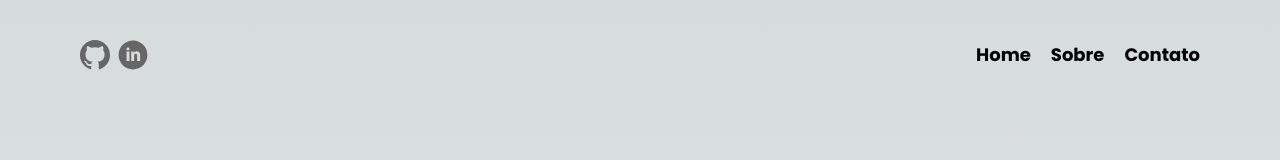
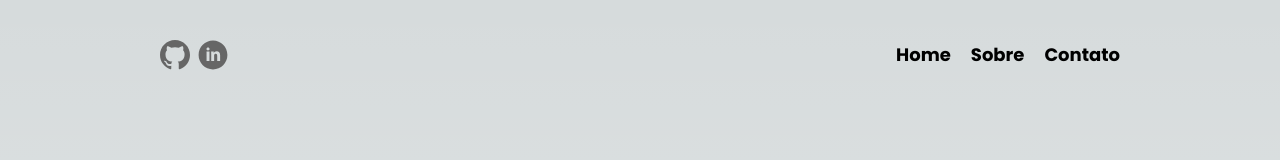
Before and after one commit to edintwi/my-website, a Next.js app: page / in a window 1280 px wide. Shown: the top 160 px of the page. Built offline with nearby package versions, Linux system fonts and the light colour scheme.

Commit message:
xl padding

```diff
--- a/src/app/layout.tsx
+++ b/src/app/layout.tsx
@@ -28,7 +28,7 @@ export default function RootLayout({
 }>) {
   return (
     <html lang="pt-br" className={poppins.className}>
-      <body className="px-20 py-10 xsm:py-10 xsm:px-5 xl:px-20">
+      <body className="px-20 py-10 xsm:py-10 xsm:px-5 xl:px-40">
         <Navbar />
         {children}
         <Footer />
--- a/src/components/navbar/navbar.tsx
+++ b/src/components/navbar/navbar.tsx
@@ -18,7 +18,7 @@ export default function Navbar() {
   }, []);
   return (
     <nav
-      className={`flex justify-between items-center fixed top-0 left-0 right-0 xl:px-20 py-10 w-screen z-50 xsm:px-10 transition-colors duration-300 ${
+      className={`flex justify-between items-center fixed top-0 left-0 right-0 xl:px-20 py-10 w-screen z-50 xsm:px-10 xl:px-40 transition-colors duration-300 ${
         scrolled ? "bg-black/80 backdrop-blur-md" : "bg-transparent"
       }`}
     >
```
